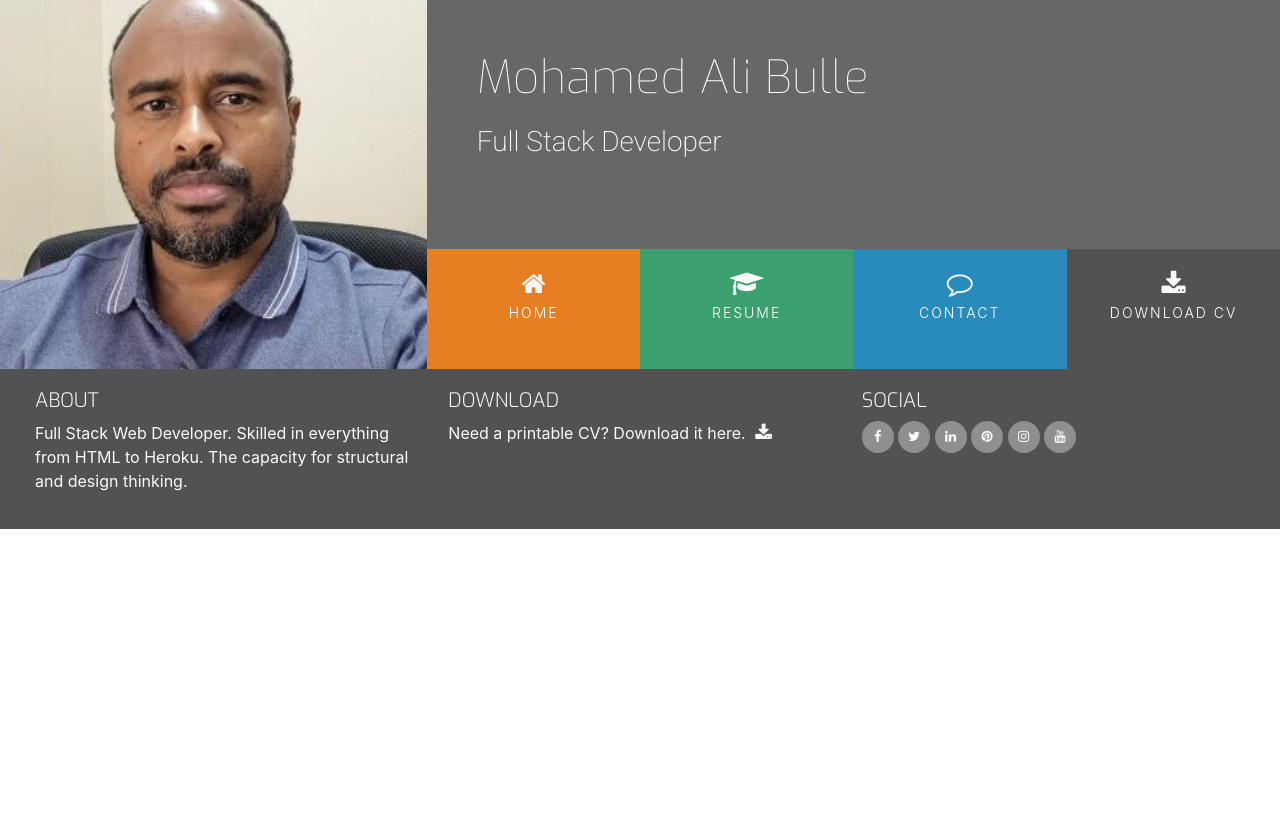
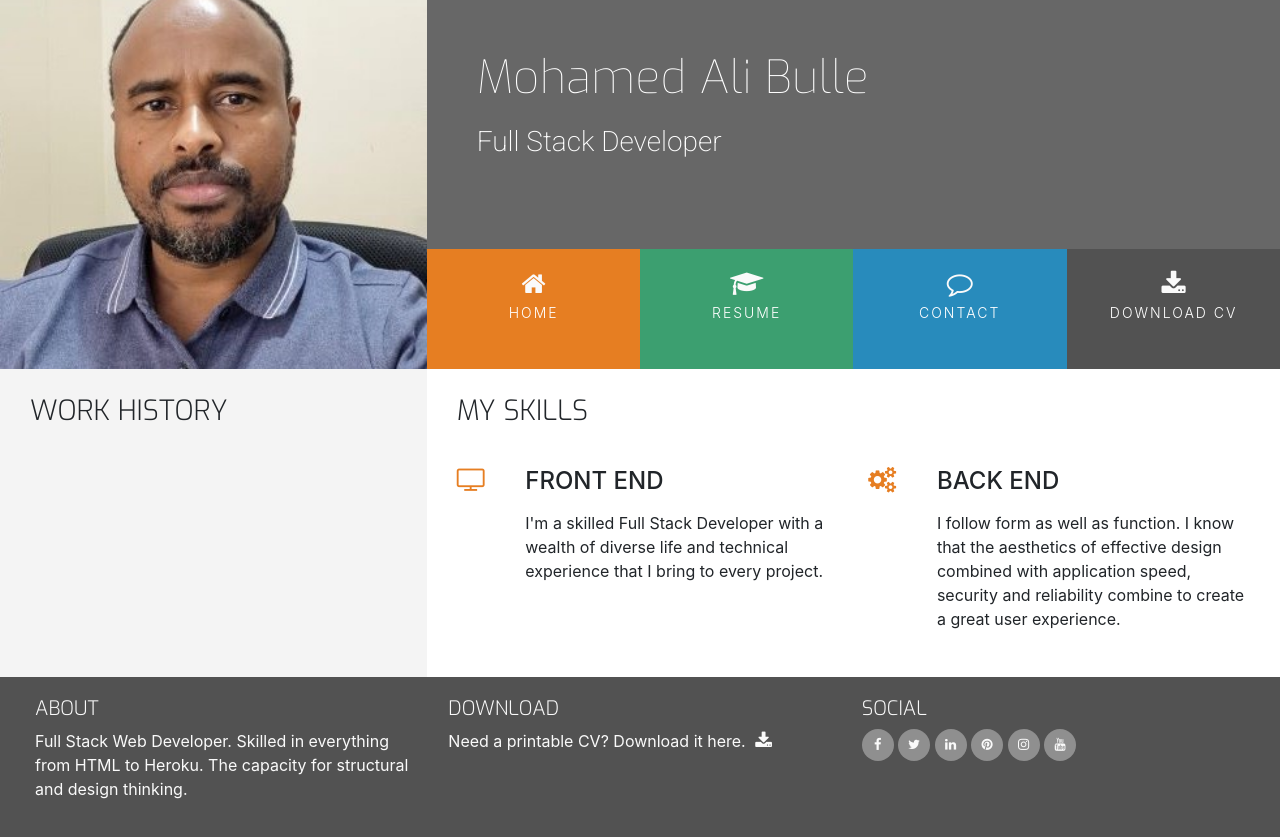
Before and after one commit to Bulle1982/Mohamed_Ali_Bulle_Resume, a plain HTML site: page resume.html in a window 1280 px wide. Before the commit the page ends 800 px from the top, so only its background shows below. Drawn offline with nearby package versions, Linux system fonts and the light colour scheme.

Commit message:
Set up the Resume section

```diff
--- a/resume.html
+++ b/resume.html
@@ -42,7 +42,53 @@
             </div>
         </div>
     </header>
-    <section>
+    <section class="container-fluid">
+        <div class="row">
+            <div class="col-md-4 bg-color-personal-info section-column">
+                <div class="row">
+                    <div class="col-12">
+                        <h3 class="section-heading uppercase">
+                            Work History
+                        </h3>
+                    </div>
+                </div>
+            </div>
+            <div class="col-md-8 bg-color-three-reasons section-column">
+                <div class="row">
+                    <div class="col">
+                        <h3 class="section-heading uppercase">My Skills</h3>
+                    </div>
+                </div>
+                <div class="row">
+                    <div class="col-10 offset-1 offset-sm-0 col-sm-4 col-md-6">
+                        <div class="row">
+                            <div class="col-2">
+                                <i class="three-reasons-icon fa fa-tv" aria-hidden="true"></i>
+                            </div>
+                            <div class="col-10">
+                                <h4 class="three-reasons-heading uppercase">Front End</h4>
+                                <p>
+                                    I'm a skilled Full Stack Developer with a wealth of diverse life and technical experience that I bring to every project.
+                                </p>
+                            </div>
+                        </div>
+                    </div>
+                    <div class="col-10 offset-1 offset-sm-0 col-sm-4 col-md-6">
+                        <div class="row">
+                            <div class="col-2">
+                                <i class="three-reasons-icon fa fa-gears" aria-hidden="true"></i>
+                            </div>
+                            <div class="col-10">
+                                <h4 class="three-reasons-heading uppercase">Back End</h4>
+                                <p>
+                                    I follow form as well as function. I know that the aesthetics of effective design combined with application speed, security and reliability combine to create a great user experience.
+                                </p>
+                            </div>
+                        </div>
+                    </div>
+                </div>
+            </div>
+        </div>
 
     </section>
     <footer class="container-fluid">
```
